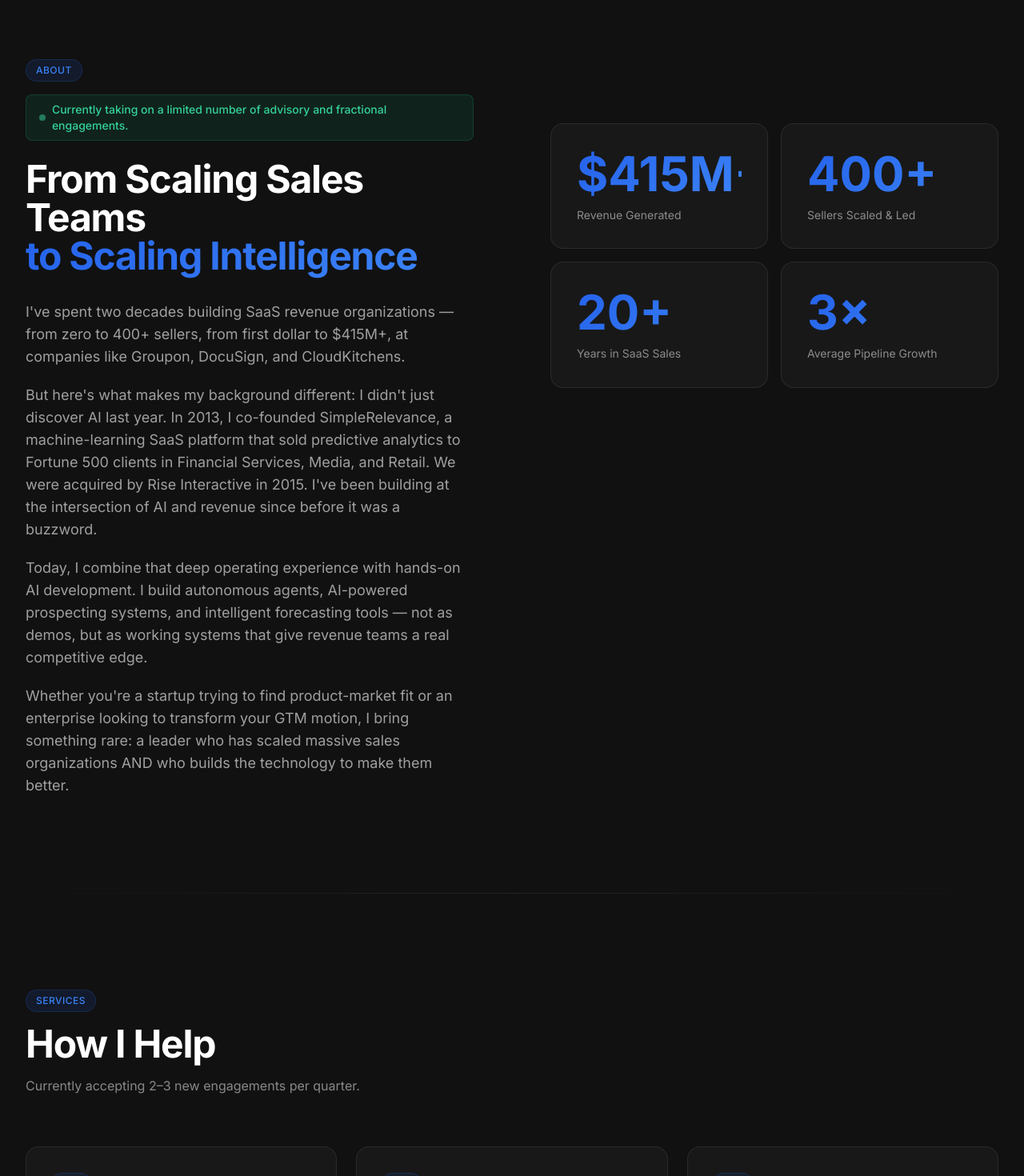
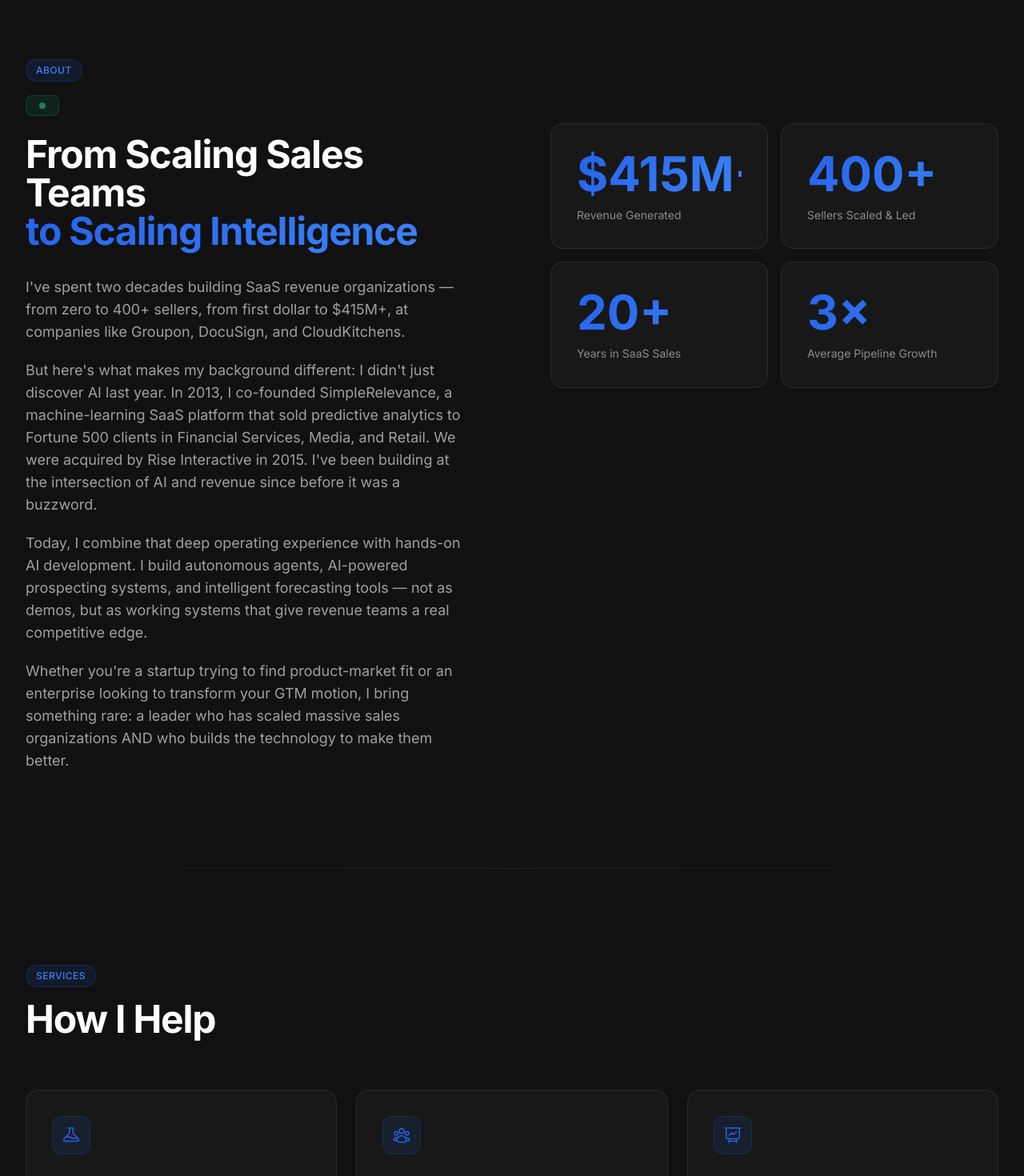
Before and after one commit to josephppeck-wq/joepeck-ai, a Next.js app: page / in a window 1280 px wide. Shown: the part 1060-2530 px from the top of the page at 80% size. Built offline with nearby package versions, Linux system fonts and the light colour scheme.

Commit message:
remove: delete all 'currently accepting 2-3 engagements' language sitewide

```diff
--- a/components/About.tsx
+++ b/components/About.tsx
@@ -19,7 +19,7 @@ export default function About() {
             <div className="mb-4"><span className="tag">About</span></div>
             <div className="inline-flex items-center gap-2 px-4 py-2 rounded-lg bg-emerald-500/10 border border-emerald-500/20 mb-6">
               <span className="w-2 h-2 rounded-full bg-emerald-400 animate-pulse" />
-              <span className="text-emerald-400 text-sm font-medium">Currently taking on a limited number of advisory and fractional engagements.</span>
+
             </div>
             <h2 className="text-3xl lg:text-4xl xl:text-5xl font-bold tracking-tight mb-8 leading-tight">
               From Scaling Sales Teams
--- a/components/Services.tsx
+++ b/components/Services.tsx
@@ -75,7 +75,7 @@ export default function Services() {
           <h2 className="text-3xl lg:text-4xl xl:text-5xl font-bold tracking-tight leading-tight mb-4">
             How I Help
           </h2>
-          <p className="text-white/50 text-base">Currently accepting 2–3 new engagements per quarter.</p>
+
         </div>
 
         {/* Service cards */}
--- a/components/Timeline.tsx
+++ b/components/Timeline.tsx
@@ -75,7 +75,7 @@ export default function Timeline() {
             <p className="text-white/55 leading-relaxed mb-2 text-base lg:text-lg">
               Two decades of building. Now available to build for you.
             </p>
-            <p className="text-accent text-sm mb-12">Currently accepting a limited number of advisory and fractional engagements.</p>
+
 
             <div className="card p-6 mb-8">
               <div className="flex items-start gap-4">
```
